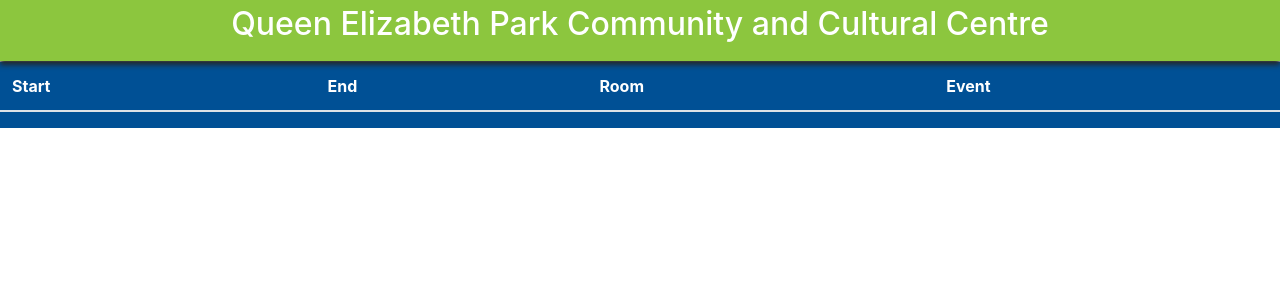
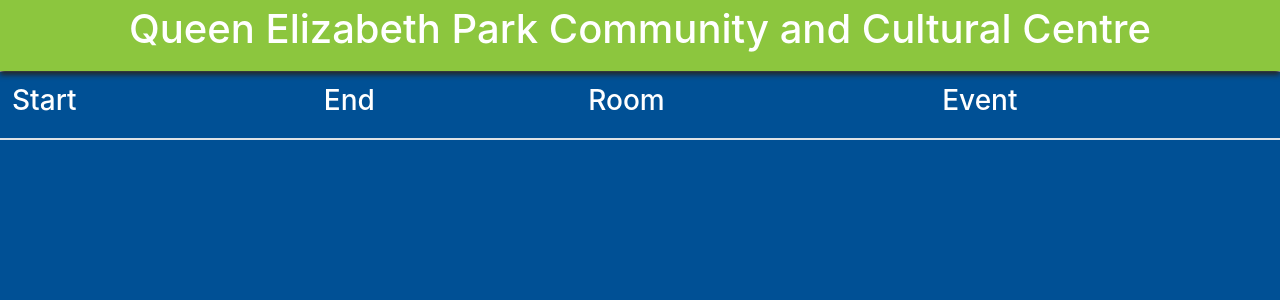
Before and after one commit to yaroslavr-itd/aren-csv, a Flask app: page / in a window 1280 px wide. Shown: the top 300 px of the page. Run offline with Flask 2, Linux system fonts and the light colour scheme; data that the repository does not hold is empty; parts of the project's set-up code (start-up, migrations or seed data) failed here and were passed over; some libraries are stand-ins or nearby versions.

Commit message:
Increase text size. Add background color.

```diff
--- a/static/css/index.css
+++ b/static/css/index.css
@@ -1,3 +1,7 @@
+body {
+  background: #005095;
+}
+
 .header-style {
   position: relative;
   box-shadow: 0px 4px 5px #24292c;
@@ -13,6 +17,10 @@
   width: auto;
 }
 
+.table-row-style {
+  font-size: large;
+}
+
 .table tbody td {
   border: none;
 }
--- a/templates/index.html
+++ b/templates/index.html
@@ -12,23 +12,31 @@
 
 <body>
 
-  <div class="container-fluid">
+  <div class="container-fluid container-style">
 
     <div class="row justify-content-md-center text-center header-style">
-        <h2>Queen Elizabeth Park Community and Cultural Centre</h2>
+        <h1>Queen Elizabeth Park Community and Cultural Centre</h1>
     </div>
 
     <div class="row table-responsive-md tbody td table-style">
       <table id="event-table" class="table">
         <thead>
           <tr>
-            <th scope="col">Start</th>
-            <th scope="col">End</th>
-            <th scope="col">Room</th>
-            <th scope="col">Event</th>
+            <th scope="col">
+                <h3>Start</h3>
+            </th>
+            <th scope="col">
+                <h3>End</h3>
+            </th>
+            <th scope="col">
+                <h3>Room</h3>
+            </th>
+            <th scope="col">
+                <h3>Event</h3>
+            </th>
           </tr>
         </thead>
-        <tbody>
+        <tbody class="table-row-style">
         </tbody>
       </table>
     </div>
```
